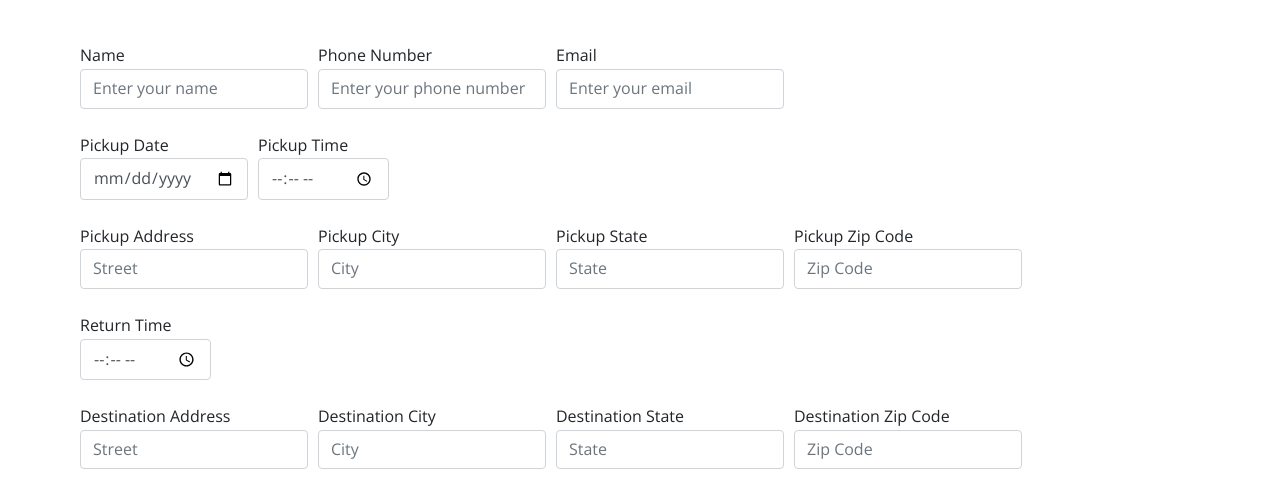
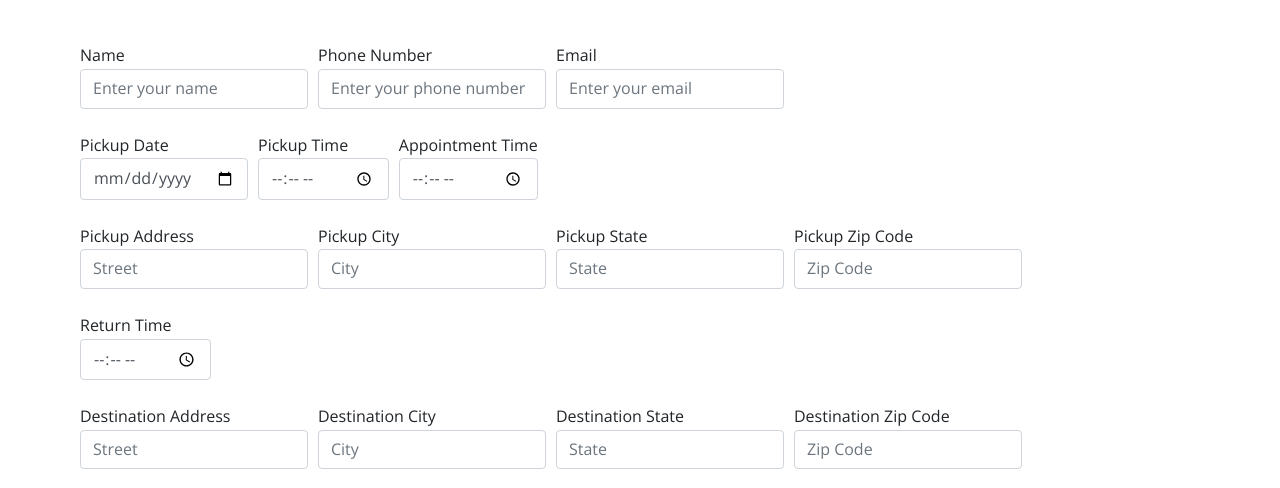
Before and after one commit to SDBowen/fs-website, a Gatsby site: page /book-online in a window 1280 px wide. Shown: the part 312-800 px from the top of the page. Built offline with nearby package versions, Linux system fonts and the light colour scheme; Gatsby itself is replaced by a stand-in of ours.

Commit message:
Add appointment time form input

```diff
--- a/src/pages/book-online/index.js
+++ b/src/pages/book-online/index.js
@@ -61,12 +61,21 @@ const Book = () => (
                 <input className="form-control" type="date" name="date" />
               </label>
 
-              <label htmlFor="pickup-time">
+              <label htmlFor="pickup-time" className="mr-1">
                 Pickup Time
                 <input
                   className="form-control"
                   type="time"
                   name="pickup-time"
+                />
+              </label>
+
+              <label htmlFor="appointment-time">
+                Appointment Time
+                <input
+                  className="form-control"
+                  type="time"
+                  name="appointment-time"
                 />
               </label>
             </div>
```
